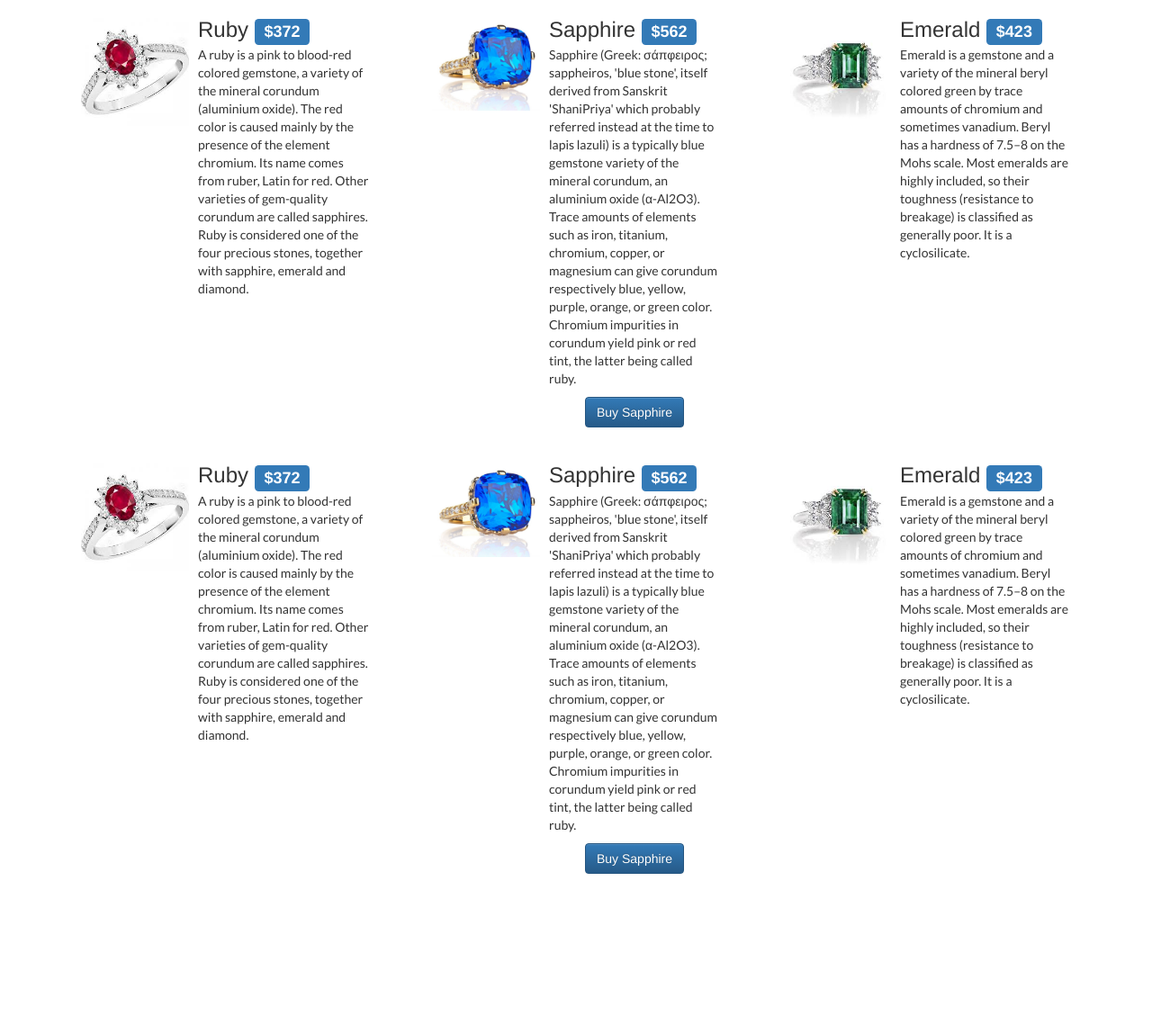
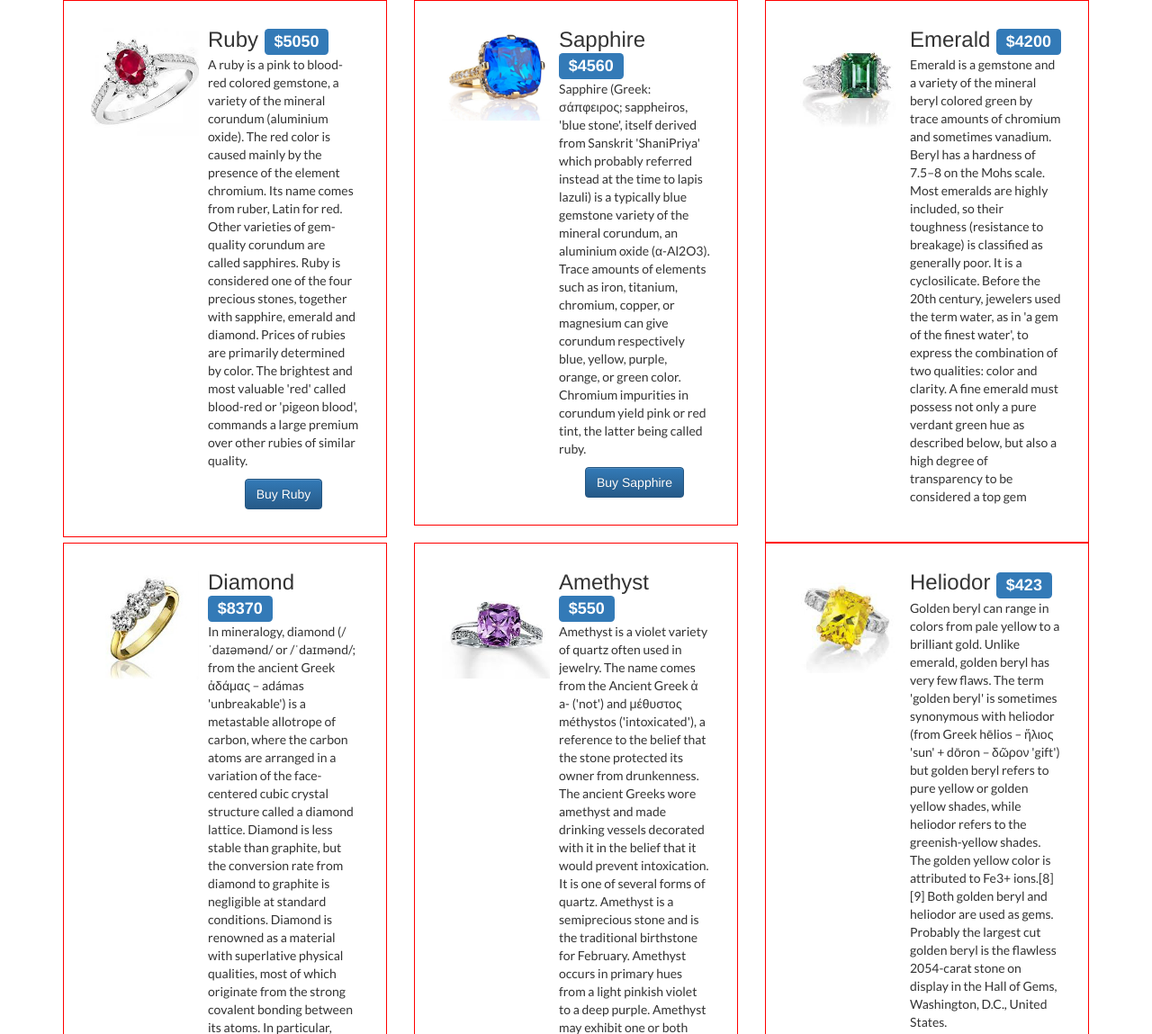
Before and after one commit to Igor333m/angulargems, a website: page index.html in a window 1280 px wide. Shown: the top 1149 px of the page at 90% size. Before the commit the page ends 991 px from the top, so only its background shows below. Drawn offline with Linux system fonts and the light colour scheme.

Commit message:
Added new gems

```diff
--- a/css/style.css
+++ b/css/style.css
@@ -4,7 +4,8 @@ p {
 }
 
 .paddingtop{
-	padding: 20px;
+	padding: 30px;
+	border: solid red 1px;
 }
 
 img[src] {
--- a/index.html
+++ b/index.html
@@ -13,10 +13,11 @@
     <script src="js/app.js" type="text/javascript"></script>
 </head>
 <body>
-	<div class="container">
+	<div id="container" class="container">
 		<div class="row" ng-controller = "GemController as gem">
 			<div ng-repeat="product in gem.gems">
 				<div class="clearfix visible-lg" ng-if="$index % 3 == 0"></div>
+				<div class="clearfix visible-sm" ng-if="$index % 2 == 0"></div>
 				<div class="col-xs-12 col-sm-6 col-lg-4">
 					<div class="media paddingtop">
 						<div class="media-left">
@@ -67,6 +68,21 @@
 	<script src="bower_components/bootstrap/dist/js/bootstrap.min.js"></script>
 	<script src="bower_components/angular/angular.min.js"></script>
     <script src="js/app.js" type="text/javascript"></script>
+    <script>
+    	$(document).load($(window).bind("resize", checkPosition));
+
+		function checkPosition() {
+			var $cont = $("#container");
+		    if($(window).width() < 1200){
+		    	$cont.removeAttr("class","container");
+		    	$cont.attr("class",".container-fluid");
+		    	console.info("Print");
+		    }else{
+		    	$cont.removeAttr("class",".container-fluid");
+		    	$cont.attr("class","container");
+		    }
+		}
+    </script>
 
 </body>
 </html>
--- a/js/app.js
+++ b/js/app.js
@@ -23,42 +23,65 @@
 	var gems = [
 		{
 		name: "Ruby",
-		price: "$372",
+		price: "$5050",
 		source: "img/rubyring.jpg",
-		description: "A ruby is a pink to blood-red colored gemstone, a variety of the mineral corundum (aluminium oxide). The red color is caused mainly by the presence of the element chromium. Its name comes from ruber, Latin for red. Other varieties of gem-quality corundum are called sapphires. Ruby is considered one of the four precious stones, together with sapphire, emerald and diamond."
+		description: "A ruby is a pink to blood-red colored gemstone, a variety of the mineral corundum (aluminium oxide). The red color is caused mainly by the presence of the element chromium. Its name comes from ruber, Latin for red. Other varieties of gem-quality corundum are called sapphires. Ruby is considered one of the four precious stones, together with sapphire, emerald and diamond. Prices of rubies are primarily determined by color. The brightest and most valuable 'red' called blood-red or 'pigeon blood', commands a large premium over other rubies of similar quality.",
+		canPurchase: true
 		},
 		{
 		name: "Sapphire",
-		price: "$562",
+		price: "$4560",
 		source: "img/sapphirering.jpg",
 		description: "Sapphire (Greek: σάπφειρος; sappheiros, 'blue stone', itself derived from Sanskrit 'ShaniPriya' which probably referred instead at the time to lapis lazuli) is a typically blue gemstone variety of the mineral corundum, an aluminium oxide (α-Al2O3). Trace amounts of elements such as iron, titanium, chromium, copper, or magnesium can give corundum respectively blue, yellow, purple, orange, or green color. Chromium impurities in corundum yield pink or red tint, the latter being called ruby.",
 		canPurchase: true
 		},
 		{
 		name: "Emerald",
-		price: "$423",
+		price: "$4200",
 		source: "img/emeraldring.jpg",
-		description: "Emerald is a gemstone and a variety of the mineral beryl colored green by trace amounts of chromium and sometimes vanadium. Beryl has a hardness of 7.5–8 on the Mohs scale. Most emeralds are highly included, so their toughness (resistance to breakage) is classified as generally poor. It is a cyclosilicate.",
+		description: "Emerald is a gemstone and a variety of the mineral beryl colored green by trace amounts of chromium and sometimes vanadium. Beryl has a hardness of 7.5–8 on the Mohs scale. Most emeralds are highly included, so their toughness (resistance to breakage) is classified as generally poor. It is a cyclosilicate. Before the 20th century, jewelers used the term water, as in 'a gem of the finest water', to express the combination of two qualities: color and clarity. A fine emerald must possess not only a pure verdant green hue as described below, but also a high degree of transparency to be considered a top gem",
 		canPurchase: false
 		},
 		{
-		name: "Ruby",
-		price: "$372",
-		source: "img/rubyring.jpg",
-		description: "A ruby is a pink to blood-red colored gemstone, a variety of the mineral corundum (aluminium oxide). The red color is caused mainly by the presence of the element chromium. Its name comes from ruber, Latin for red. Other varieties of gem-quality corundum are called sapphires. Ruby is considered one of the four precious stones, together with sapphire, emerald and diamond."
-		},
-		{
-		name: "Sapphire",
-		price: "$562",
-		source: "img/sapphirering.jpg",
-		description: "Sapphire (Greek: σάπφειρος; sappheiros, 'blue stone', itself derived from Sanskrit 'ShaniPriya' which probably referred instead at the time to lapis lazuli) is a typically blue gemstone variety of the mineral corundum, an aluminium oxide (α-Al2O3). Trace amounts of elements such as iron, titanium, chromium, copper, or magnesium can give corundum respectively blue, yellow, purple, orange, or green color. Chromium impurities in corundum yield pink or red tint, the latter being called ruby.",
+		name: "Diamond",
+		price: "$8370",
+		source: "img/diamondring.jpg",
+		description: "In mineralogy, diamond (/ˈdaɪəmənd/ or /ˈdaɪmənd/; from the ancient Greek ἀδάμας – adámas 'unbreakable') is a metastable allotrope of carbon, where the carbon atoms are arranged in a variation of the face-centered cubic crystal structure called a diamond lattice. Diamond is less stable than graphite, but the conversion rate from diamond to graphite is negligible at standard conditions. Diamond is renowned as a material with superlative physical qualities, most of which originate from the strong covalent bonding between its atoms. In particular, diamond has the highest hardness and thermal conductivity of any bulk material. Those properties determine the major industrial application of diamond in cutting and polishing tools and the scientific applications in diamond knives and diamond anvil cells.",
 		canPurchase: true
 		},
 		{
-		name: "Emerald",
+		name: "Amethyst",
+		price: "$550",
+		source: "img/amethystring.jpg",
+		description: "Amethyst is a violet variety of quartz often used in jewelry. The name comes from the Ancient Greek ἀ a- ('not') and μέθυστος méthystos ('intoxicated'), a reference to the belief that the stone protected its owner from drunkenness. The ancient Greeks wore amethyst and made drinking vessels decorated with it in the belief that it would prevent intoxication. It is one of several forms of quartz. Amethyst is a semiprecious stone and is the traditional birthstone for February. Amethyst occurs in primary hues from a light pinkish violet to a deep purple. Amethyst may exhibit one or both secondary hues, red and blue. The best varieties of amethyst can be found in Siberia, Sri Lanka, Brazil and the far East. The ideal grade is called 'Deep Siberian' and has a primary purple hue of around 75–80%, with 15–20% blue and (depending on the light source) red secondary hues",
+		canPurchase: true
+		},
+		{
+		name: "Heliodor",
 		price: "$423",
-		source: "img/emeraldring.jpg",
-		description: "Emerald is a gemstone and a variety of the mineral beryl colored green by trace amounts of chromium and sometimes vanadium. Beryl has a hardness of 7.5–8 on the Mohs scale. Most emeralds are highly included, so their toughness (resistance to breakage) is classified as generally poor. It is a cyclosilicate.",
+		source: "img/heliodorring.jpg",
+		description: "Golden beryl can range in colors from pale yellow to a brilliant gold. Unlike emerald, golden beryl has very few flaws. The term 'golden beryl' is sometimes synonymous with heliodor (from Greek hēlios – ἥλιος 'sun' + dōron – δῶρον 'gift') but golden beryl refers to pure yellow or golden yellow shades, while heliodor refers to the greenish-yellow shades. The golden yellow color is attributed to Fe3+ ions.[8][9] Both golden beryl and heliodor are used as gems. Probably the largest cut golden beryl is the flawless 2054-carat stone on display in the Hall of Gems, Washington, D.C., United States.",
+		canPurchase: false
+		},
+		{
+		name: "Aquamarine",
+		price: "$670",
+		source: "img/aquamarinering.jpg",
+		description: "Aquamarine (from Latin: aqua marina, 'water of the sea') is a blue or cyan variety of beryl. It occurs at most localities which yield ordinary beryl. The gem-gravel placer deposits of Sri Lanka contain aquamarine. Clear yellow beryl, such as that occurring in Brazil, is sometimes called aquamarine chrysolite.[citation needed] The deep blue version of aquamarine is called maxixe. Maxixe is commonly found in the country of Madagascar. Its color fades to white when exposed to sunlight or is subjected to heat treatment, though the color returns with irradiation. The pale blue color of aquamarine is attributed to Fe2+. Fe3+ ions produce golden-yellow color, and when both Fe2+ and Fe3+ are present, the color is a darker blue as in maxixe.",
+		canPurchase: true
+		},
+		{
+		name: "Morganite",
+		price: "$510",
+		source: "img/morganitering.jpg",
+		description: "Morganite, also known as 'pink beryl', 'rose beryl', 'pink emerald', and 'cesian (or caesian) beryl', is a rare light pink to rose-colored gem-quality variety of beryl. Orange/yellow varieties of morganite can also be found, and color banding is common. It can be routinely heat treated to remove patches of yellow and is occasionally treated by irradiation to improve its color. The pink color of morganite is attributed to Mn2+ ions. Pink beryl of fine color and good sizes was first discovered on an island on the coast of Madagascar in 1910. It was also known, with other gemstone minerals, such as tourmaline and kunzite, at Pala, California. In December 1910, the New York Academy of Sciences named the pink variety of beryl 'morganite' after financier J. P. Morgan.",
+		canPurchase: false
+		},
+		{
+		name: "Garnet",
+		price: "$220",
+		source: "img/garnetring.jpg",
+		description: "Garnets /ˈɡɑːrnət/ are a group of silicate minerals that have been used since the Bronze Age as gemstones and abrasives. All species of garnets possess similar physical properties and crystal forms, but differ in chemical composition. The different species are pyrope, almandine, spessartine, grossular (varieties of which are hessonite or cinnamon-stone and tsavorite), uvarovite and andradite. The garnets make up two solid solution series: pyrope-almandine-spessartine and uvarovite-grossular-andradite. Garnet species are found in many colors including red, orange, yellow, green, purple, brown, blue, black, pink, and colorless, with reddish shades most common.",
 		canPurchase: false
 		}
 	];
```
Also changed, not shown: img/amethystring.jpg (added), img/aquamarinering.jpg (added), img/diamondring.jpg (added), img/garnetring.jpg (added), img/heliodorring.jpg (added), img/morganitering.jpg (added).
